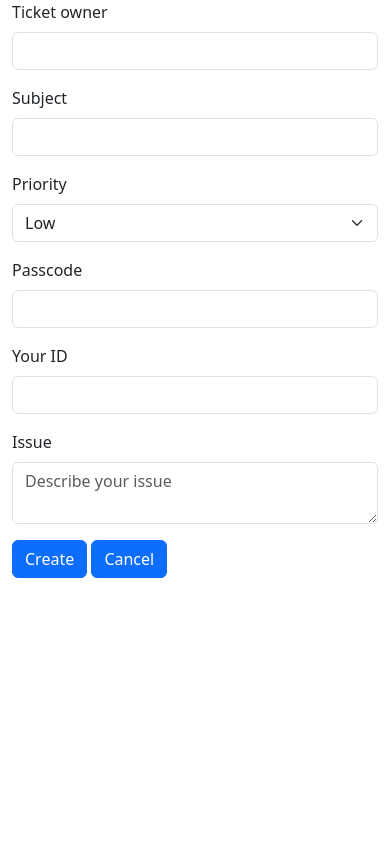
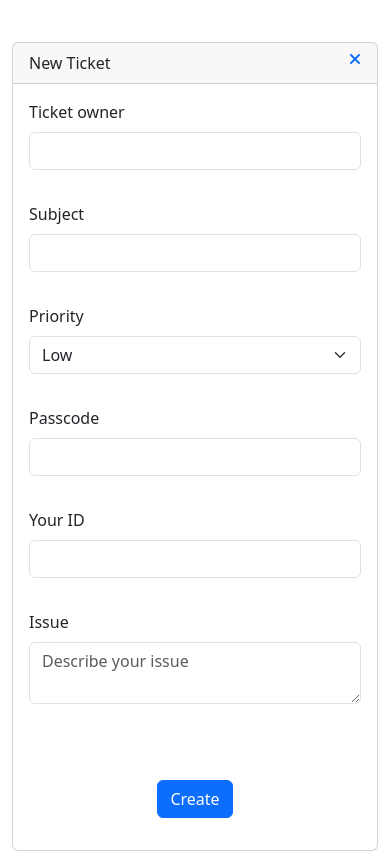
Before and after one commit to toonMarty/sos, a Flask app: page /create-ticket in a window 390 px wide. Shown: the part 76-927 px from the top of the page. Before the commit the page ends 654 px from the top, so only its background shows below. Run offline with Flask 3, Linux system fonts and the light colour scheme; some libraries are stand-ins or nearby versions.

Commit message:
[fix]: make create ticket UI responsive across devices. The ticket UI was not responsive. This fix was necessary because there might be users who experience Operating System crashes and might need to send a ticket from their phones. This is considered to be an outlier scenario.

```diff
--- a/app/templates/create_ticket.html
+++ b/app/templates/create_ticket.html
@@ -1,8 +1,60 @@
 {% extends "base.html" %}
 {% from "bootstrap5/form.html" import render_form %}
+{% from "bootstrap5/form.html" import render_field %}
 
 {% block title %} sos - Create Ticket {% endblock %}
 
 {% block page_content %}
-    {{ render_form(form) }}
+<div class="card" style="margin-top: 5vh;">
+  <div class="card-header create-ticket-header">
+    New Ticket
+      <a href="{{ url_for('main.index') }}">
+          <i class="fa-solid fa-xmark float-end create-ticket-close-btn"></i>
+      </a>
+  </div>
+  <div class="card-body">
+    <form class="card-text create-ticket-form" method="post">
+      {{ form.csrf_token() }}
+      <div class="row mb-3 ticket-field">
+        <div class="col-sm-10">
+            {{ render_field(form.ticket_owner, form_type='horizontal') }}
+        </div>
+      </div>
+
+      <div class="row mb-3 ticket-field">
+        <div class="col-sm-10">
+            {{ render_field(form.subject, form_type='horizontal') }}
+        </div>
+      </div>
+
+      <div class="row mb-3 ticket-field">
+        <div class="col-sm-10">
+            {{ render_field(form.ticket_priority, form_type='horizontal') }}
+        </div>
+      </div>
+
+      <div class="row mb-3 ticket-field">
+        <div class="col-sm-10">
+            {{ render_field(form.tv_session_password, form_type='horizontal') }}
+        </div>
+      </div>
+
+      <div class="row mb-3 ticket-field">
+        <div class="col-sm-10">
+            {{ render_field(form.team_viewer_id, form_type='horizontal') }}
+        </div>
+      </div>
+
+      <div class="row mb-3 ticket-field">
+        <div class="col-sm-10">
+            {{ render_field(form.issue, form_type='horizontal') }}
+        </div>
+      </div>
+
+      <div class="mb-3 text-center" style="margin-top: 60px;">
+        {{ render_field(form.submit_ticket)}}
+      </div>
+
+    </form>
+  </div>
 {% endblock %}
```
